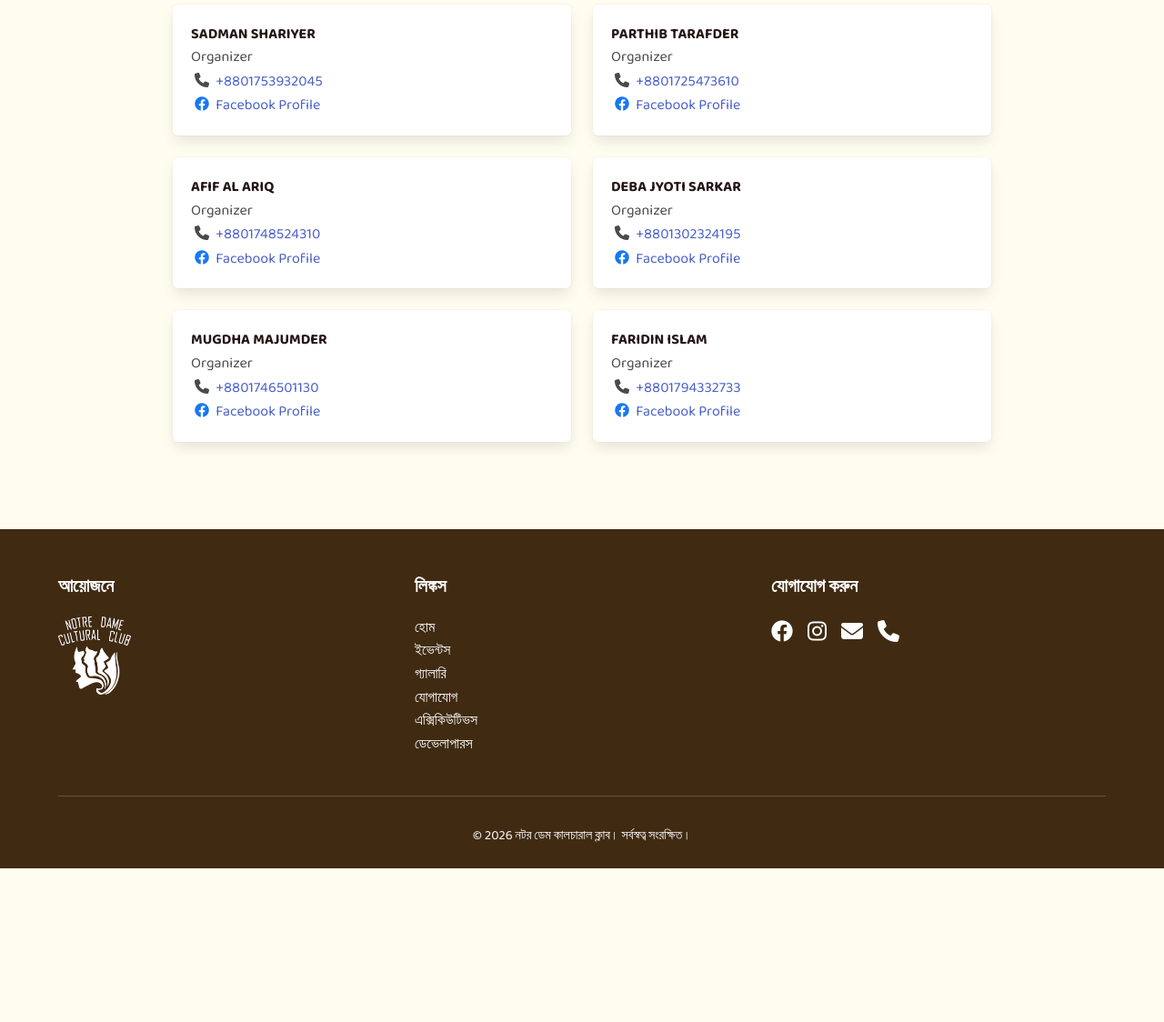
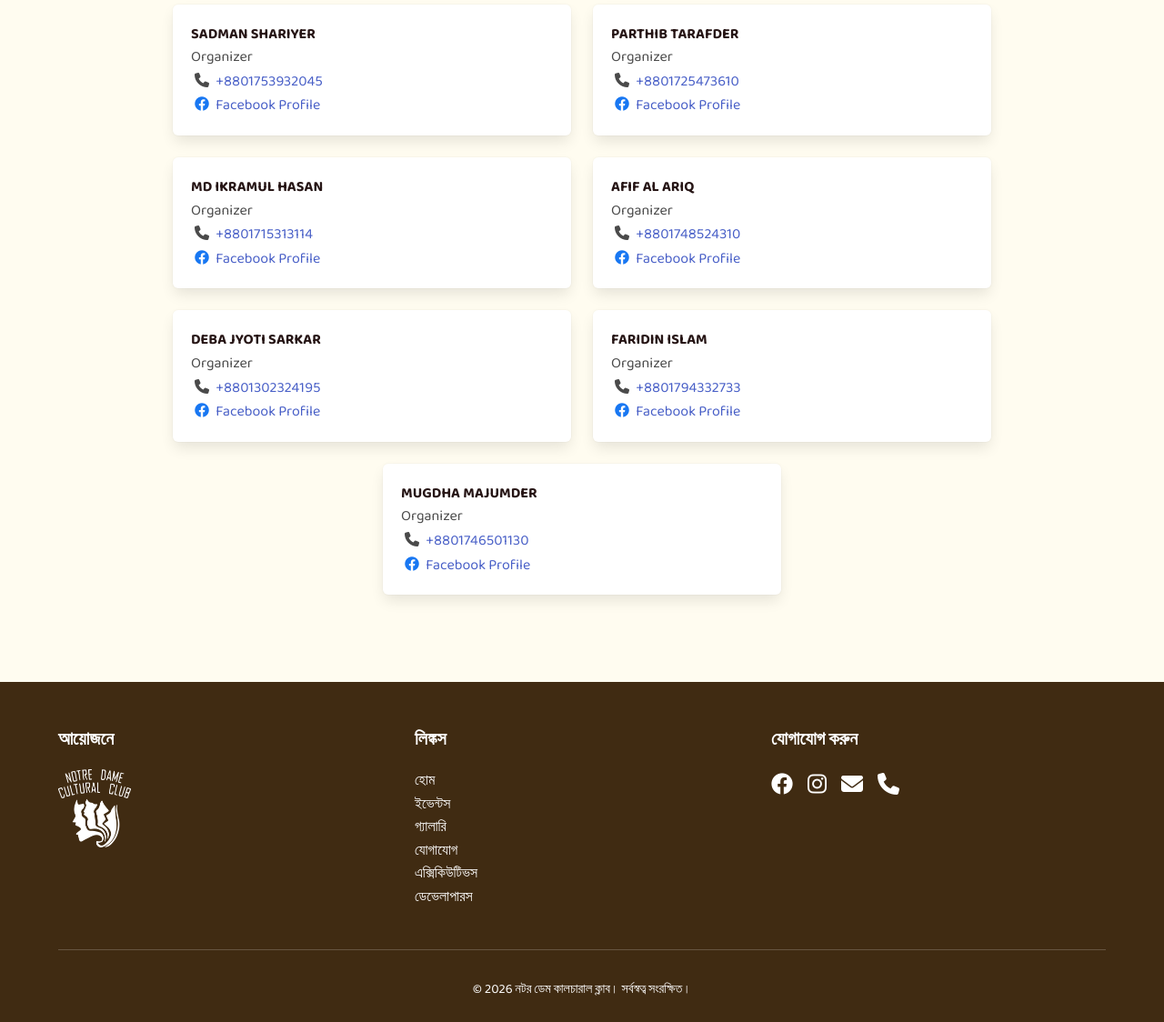
Before and after one commit to ndcc-git/ncj-website, a Flask app: page /contacts in a window 1280 px wide. Shown: the part 413-1537 px from the top of the page at 91% size. Before the commit the page ends 1368 px from the top, so only its background shows below. Run offline with Flask 3, Linux system fonts and the light colour scheme; parts of the project's set-up code (start-up, migrations or seed data) failed here and were passed over; some libraries are stand-ins or nearby versions; some web fonts are replaced.

Commit message:
updated contacts

```diff
--- a/templates/contacts.html
+++ b/templates/contacts.html
@@ -65,6 +65,26 @@
                     </div>
                 </div>
 
+                <div class="column is-12-mobile is-6-tablet is-6-desktop">
+                    <div class="box contact-card">
+                        <h3 class="contact-name">Md Ikramul Hasan</h3>
+                        <p class="contact-role">Organizer</p>
+
+                        <div class="content">
+                            <div class="contact-detail phone">
+                                <span class="icon contact-icon" style="color: var(--primary-color);"><i
+                                        class="fas fa-phone"></i></span>
+                                <a href="tel:+8801715313114" class="contact-link">+8801715313114</a>
+                            </div>
+                            <div class="contact-detail facebook">
+                                <span class="icon contact-icon" style="color: #1877F2;"><i
+                                        class="fab fa-facebook"></i></span>
+                                <a href="https://www.facebook.com/fardin.fayaz.33" target="_blank" class="contact-link">Facebook Profile</a>
+                            </div>
+                        </div>
+                    </div>
+                </div>
+
                 <!-- Contact Card 3 -->
                 <div class="column is-12-mobile is-6-tablet is-6-desktop">
                     <div class="box contact-card">
@@ -106,6 +126,28 @@
                         </div>
                     </div>
                 </div>
+
+                <!-- Contact Card 6 -->
+                <div class="column is-12-mobile is-6-tablet is-6-desktop">
+                    <div class="box contact-card">
+                        <h3 class="contact-name">Faridin Islam</h3>
+                        <p class="contact-role">Organizer</p>
+
+                        <div class="content">
+                            <div class="contact-detail phone">
+                                <span class="icon contact-icon" style="color: var(--primary-color);"><i
+                                        class="fas fa-phone"></i></span>
+                                <a href="tel:+8801794332733" class="contact-link">+8801794332733</a>
+                            </div>
+                            <div class="contact-detail facebook">
+                                <span class="icon contact-icon" style="color: #1877F2;"><i
+                                        class="fab fa-facebook"></i></span>
+                                <a href="https://www.facebook.com/based.glasses" target="_blank" class="contact-link">Facebook Profile</a>
+                            </div>
+                        </div>
+                    </div>
+                </div>
+
                 <!-- Contact Card 5 -->
                 <div class="column is-12-mobile is-6-tablet is-6-desktop">
                     <div class="box contact-card">
@@ -122,26 +164,6 @@
                                 <span class="icon contact-icon" style="color: #1877F2;"><i
                                         class="fab fa-facebook"></i></span>
                                 <a href="https://www.facebook.com/share/17sYuuywf5/" target="_blank" class="contact-link">Facebook Profile</a>
-                            </div>
-                        </div>
-                    </div>
-                </div>
-                <!-- Contact Card 6 -->
-                <div class="column is-12-mobile is-6-tablet is-6-desktop">
-                    <div class="box contact-card">
-                        <h3 class="contact-name">Faridin Islam</h3>
-                        <p class="contact-role">Organizer</p>
-
-                        <div class="content">
-                            <div class="contact-detail phone">
-                                <span class="icon contact-icon" style="color: var(--primary-color);"><i
-                                        class="fas fa-phone"></i></span>
-                                <a href="tel:+8801794332733" class="contact-link">+8801794332733</a>
-                            </div>
-                            <div class="contact-detail facebook">
-                                <span class="icon contact-icon" style="color: #1877F2;"><i
-                                        class="fab fa-facebook"></i></span>
-                                <a href="https://www.facebook.com/based.glasses" target="_blank" class="contact-link">Facebook Profile</a>
                             </div>
                         </div>
                     </div>
```
